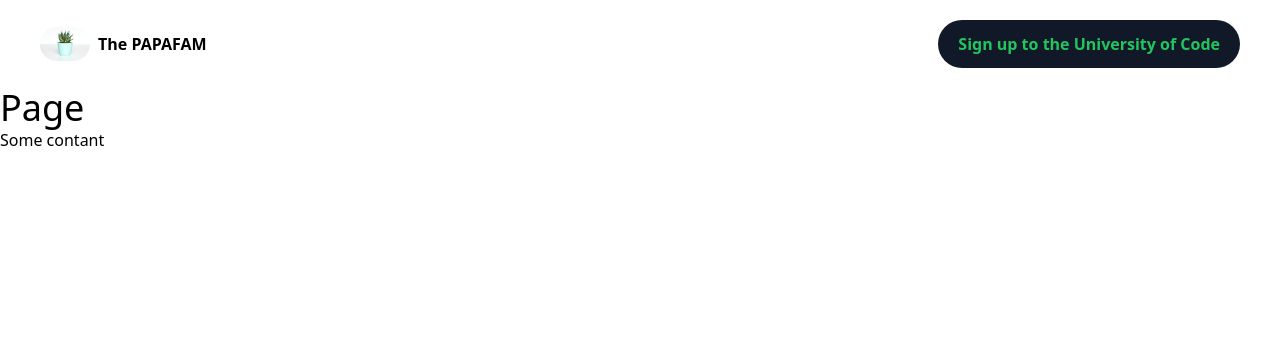
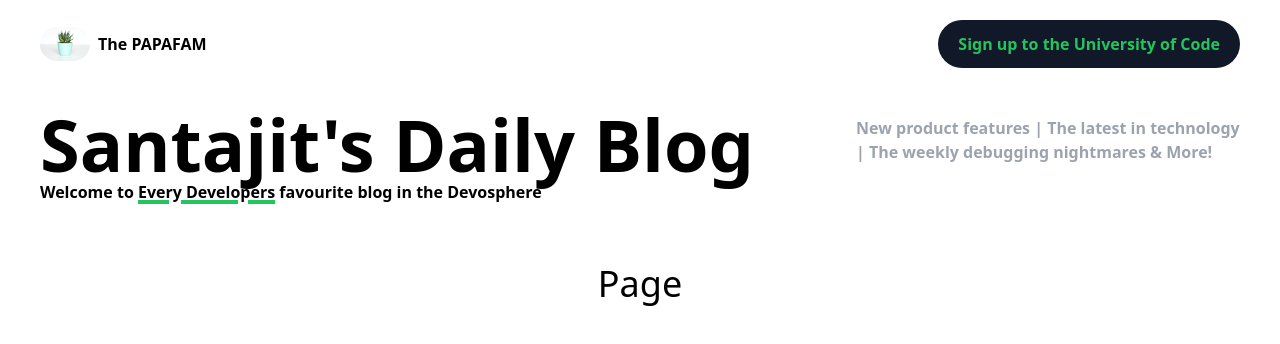
Before and after one commit to santajitpatra/website-blog, a Next.js app: page / in a window 1280 px wide. Shown: the top 344 px of the page. Built offline with nearby package versions, Linux system fonts and the light colour scheme.

Commit message:
add : Banner

```diff
--- a/src/app/(user)/layout.tsx
+++ b/src/app/(user)/layout.tsx
@@ -1,5 +1,6 @@
 import "@/styles/globals.css";
 import Header from "@/components/Header";
+import Banner from "@/components/Banner";
 
 export const metadata = {
   title: "Next.js",
@@ -15,6 +16,7 @@
     <html lang="en">
       <body>
         <Header />
+        <Banner />
         {children}
       </body>
     </html>
--- a/src/app/(user)/page.tsx
+++ b/src/app/(user)/page.tsx
@@ -1,8 +1,7 @@
 export default function page() {
   return (
     <div>
-      <h1 className="text-4xl">Page</h1>
-      <p>Some contant</p>
+      <h1 className="text-4xl text-center">Page</h1>
     </div>
   )
 }
--- /dev/null
+++ b/src/components/Banner.tsx
@@ -0,0 +1,24 @@
+import React from "react";
+
+const Banner = () => {
+  return (
+    <div className="flex flex-col lg:flex-row lg:space-x-5 justify-between font-bold px-10 py-5 mb-10">
+      <div>
+        <h1 className="text-7xl"> Santajit&apos;s Daily Blog</h1>
+        <h2 className="mt-5 md:mt-0">
+          Welcome to{" "}
+          <span className="underline decoration-4 decoration-green-500">
+            Every Developers
+          </span>{" "}
+          favourite blog in the Devosphere
+        </h2>
+      </div>
+      <p className="mt-5 md:mt-2 text-gray-400 max-w-sm">
+        New product features | The latest in technology | The weekly debugging
+        nightmares & More!
+      </p>
+    </div>
+  );
+};
+
+export default Banner;
```
Also changed, not shown: lib/sanity.client.ts (added).
